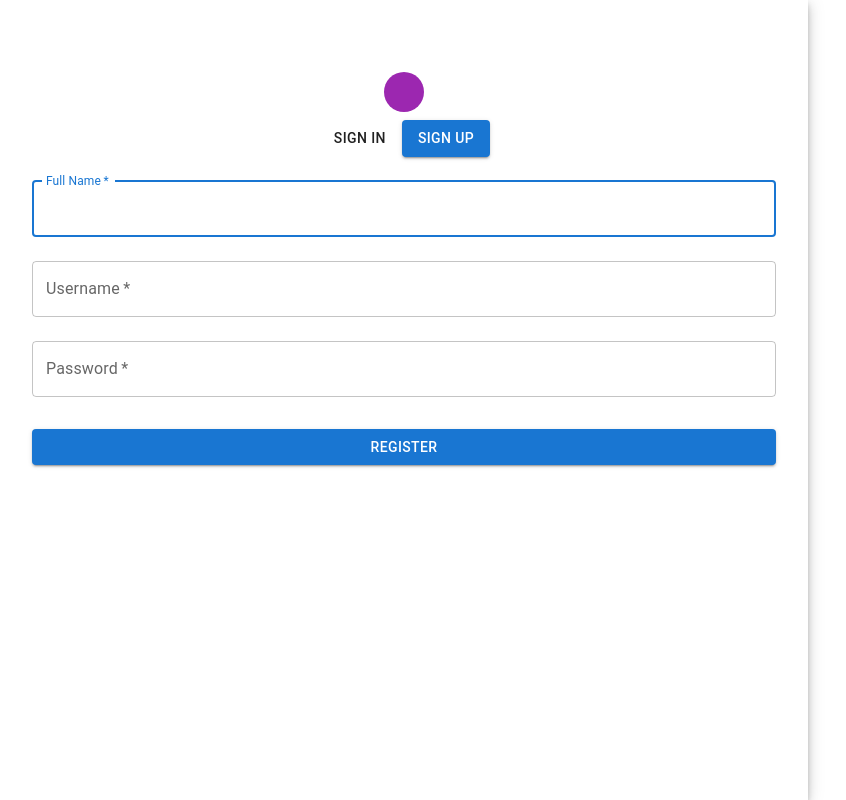
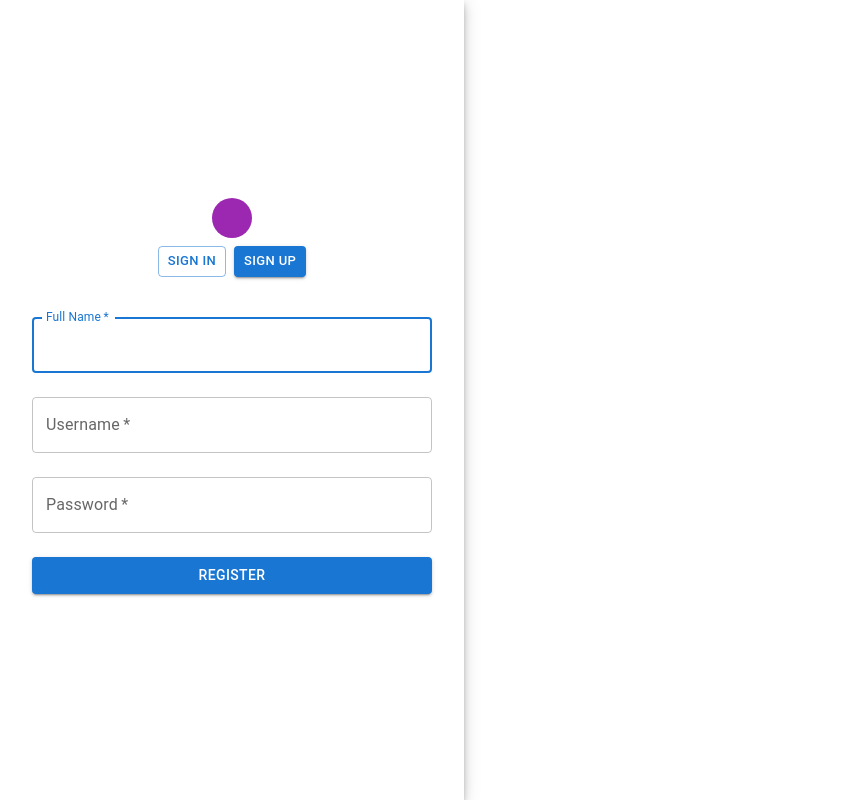
Before and after one commit to khushi563/Metify, a React (Create React App) app in the folder frontend/metify/: page /auth in a window 1280 px wide. Both pictures are taken after a click on the button "SIGN UP". Shown: the whole page, without its empty margins (0-846 px from the left). Built offline with nearby package versions, Linux system fonts and the light colour scheme; some icons are missing.

Commit message:
Update authentication.jsx

```diff
--- a/frontend/metify/src/pages/authentication.jsx
+++ b/frontend/metify/src/pages/authentication.jsx
@@ -3,80 +3,61 @@ import Avatar from '@mui/material/Avatar';
 import Button from '@mui/material/Button';
 import CssBaseline from '@mui/material/CssBaseline';
 import TextField from '@mui/material/TextField';
-import FormControlLabel from '@mui/material/FormControlLabel';
-import Checkbox from '@mui/material/Checkbox';
-import Link from '@mui/material/Link';
 import Paper from '@mui/material/Paper';
 import Box from '@mui/material/Box';
 import Grid from '@mui/material/Grid';
 import LockOutlinedIcon from '@mui/icons-material/LockOutlined';
-import Typography from '@mui/material/Typography';
 import { createTheme, ThemeProvider } from '@mui/material/styles';
 import { AuthContext } from '../contexts/AuthContext';
 import { Snackbar } from '@mui/material';
 
-
-
-// TODO remove, this demo shouldn't need to reset the theme.
-
 const defaultTheme = createTheme();
 
 export default function Authentication() {
+  const [username, setUsername] = React.useState("");
+  const [password, setPassword] = React.useState("");
+  const [name, setName] = React.useState("");
+  const [error, setError] = React.useState("");
+  const [message, setMessage] = React.useState("");
 
-
-
-    const [username, setUsername] = React.useState();
-    const [password, setPassword] = React.useState();
-    const [name, setName] = React.useState();
-    const [error, setError] = React.useState();
-    const [message, setMessage] = React.useState();
-
-
-    const [formState, setFormState] = React.useState(0);
-
-    const [open, setOpen] = React.useState(false)
-
+  const [formState, setFormState] = React.useState(0); // 0 = login, 1 = register
+  const [open, setOpen] = React.useState(false);
 
   const { handleRegister, handleLogin } = React.useContext(AuthContext);
 
-    let handleAuth = async () => {
+  const handleAuth = async () => {
     try {
       if (formState === 0) {
-
-                let result = await handleLogin(username, password)
-
-
-            }
-            if (formState === 1) {
-                let result = await handleRegister(name, username, password);
-                console.log(result);
+        await handleLogin(username, password);
+      } else {
+        const result = await handleRegister(name, username, password);
         setUsername("");
+        setPassword("");
+        setName("");
         setMessage(result);
+        setError("");
+        setFormState(0);
         setOpen(true);
-                setError("")
-                setFormState(0)
-                setPassword("")
       }
     } catch (err) {
-
-            console.log(err);
-            let message = (err.response.data.message);
+      const message = err?.response?.data?.message || "Something went wrong";
       setError(message);
     }
-    }
-
+  };
 
   return (
     <ThemeProvider theme={defaultTheme}>
       <Grid container component="main" sx={{ height: '100vh' }}>
         <CssBaseline />
+
+        {/* Left side with background image */}
         <Grid
           item
           xs={false}
           sm={4}
           md={7}
           sx={{
-                        backgroundImage: 'url(https://source.unsplash.com/random?wallpapers)',
+            backgroundImage: 'url("/background.png")', // local public folder
             backgroundRepeat: 'no-repeat',
             backgroundColor: (t) =>
               t.palette.mode === 'light' ? t.palette.grey[50] : t.palette.grey[900],
@@ -84,42 +65,65 @@ export default function Authentication() {
             backgroundPosition: 'center',
           }}
         />
-                <Grid item xs={12} sm={8} md={5} component={Paper} elevation={6} square>
+
+        {/* Form side */}
+        <Grid
+          item
+          xs={12}
+          sm={8}
+          md={5}
+          component={Paper}
+          elevation={6}
+          square
+          sx={{
+            display: 'flex',
+            alignItems: 'center',
+            justifyContent: 'center',
+          }}
+        >
           <Box
             sx={{
-                            my: 8,
               mx: 4,
-                            display: 'flex',
-                            flexDirection: 'column',
-                            alignItems: 'center',
+              width: '100%',
+              maxWidth: 400, // form width
             }}
           >
+            <Box sx={{ display: 'flex', flexDirection: 'column', alignItems: 'center' }}>
               <Avatar sx={{ m: 1, bgcolor: 'secondary.main' }}>
                 <LockOutlinedIcon />
               </Avatar>
 
-
-                        <div>
-                            <Button variant={formState === 0 ? "contained" : ""} onClick={() => { setFormState(0) }}>
+              <Box sx={{ display: 'flex', gap: 1, mb: 2 }}>
+                <Button
+                  variant={formState === 0 ? "contained" : "outlined"}
+                  size="small" // keep buttons small
+                  onClick={() => setFormState(0)}
+                >
                   Sign In
                 </Button>
-                            <Button variant={formState === 1 ? "contained" : ""} onClick={() => { setFormState(1) }}>
+                <Button
+                  variant={formState === 1 ? "contained" : "outlined"}
+                  size="small"
+                  onClick={() => setFormState(1)}
+                >
                   Sign Up
                 </Button>
-                        </div>
+              </Box>
 
               <Box component="form" noValidate sx={{ mt: 1 }}>
-                            {formState === 1 ? <TextField
+                {formState === 1 && (
+                  <TextField
                     margin="normal"
                     required
                     fullWidth
-                                id="username"
+                    id="fullname"
                     label="Full Name"
-                                name="username"
+                    name="fullname"
                     value={name}
                     autoFocus
                     onChange={(e) => setName(e.target.value)}
-                            /> : <></>}
+                  />
+                )}
 
                 <TextField
                   margin="normal"
@@ -131,7 +135,6 @@ export default function Authentication() {
                   value={username}
                   autoFocus
                   onChange={(e) => setUsername(e.target.value)}
-
                 />
                 <TextField
                   margin="normal"
@@ -139,37 +142,35 @@ export default function Authentication() {
                   fullWidth
                   name="password"
                   label="Password"
+                  type="password"
+                  id="password"
                   value={password}
-                                type="password"
                   onChange={(e) => setPassword(e.target.value)}
-
-                                id="password"
                 />
 
-                            <p style={{ color: "red" }}>{error}</p>
+                {error && <p style={{ color: "red" }}>{error}</p>}
 
                 <Button
                   type="button"
                   fullWidth
                   variant="contained"
-                                sx={{ mt: 3, mb: 2 }}
+                  sx={{ mt: 2, mb: 2 }}
                   onClick={handleAuth}
                 >
-                                {formState === 0 ? "Login " : "Register"}
+                  {formState === 0 ? "Login" : "Register"}
                 </Button>
-
+              </Box>
             </Box>
           </Box>
         </Grid>
       </Grid>
 
       <Snackbar
-
         open={open}
         autoHideDuration={4000}
         message={message}
+        onClose={() => setOpen(false)}
       />
-
     </ThemeProvider>
   );
 }
```
Lines whose indentation alone changed are shown as unchanged.
